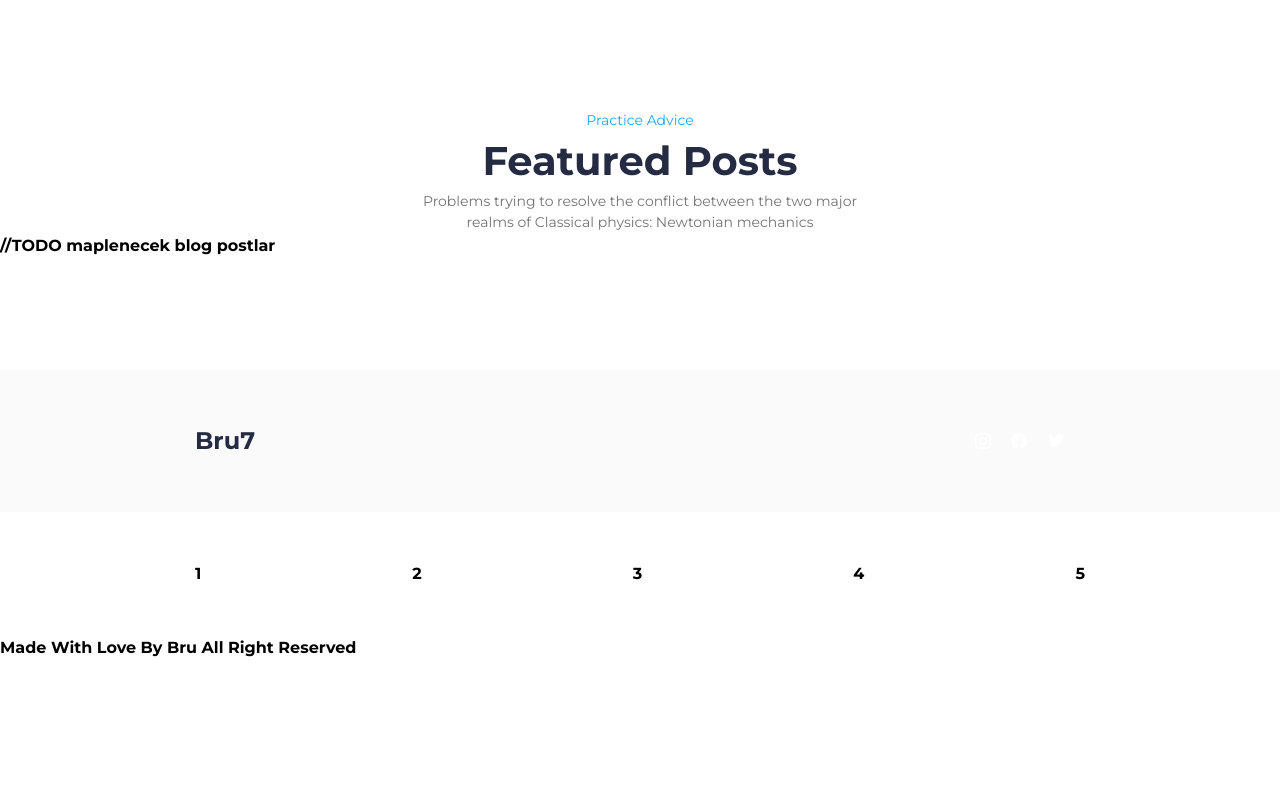
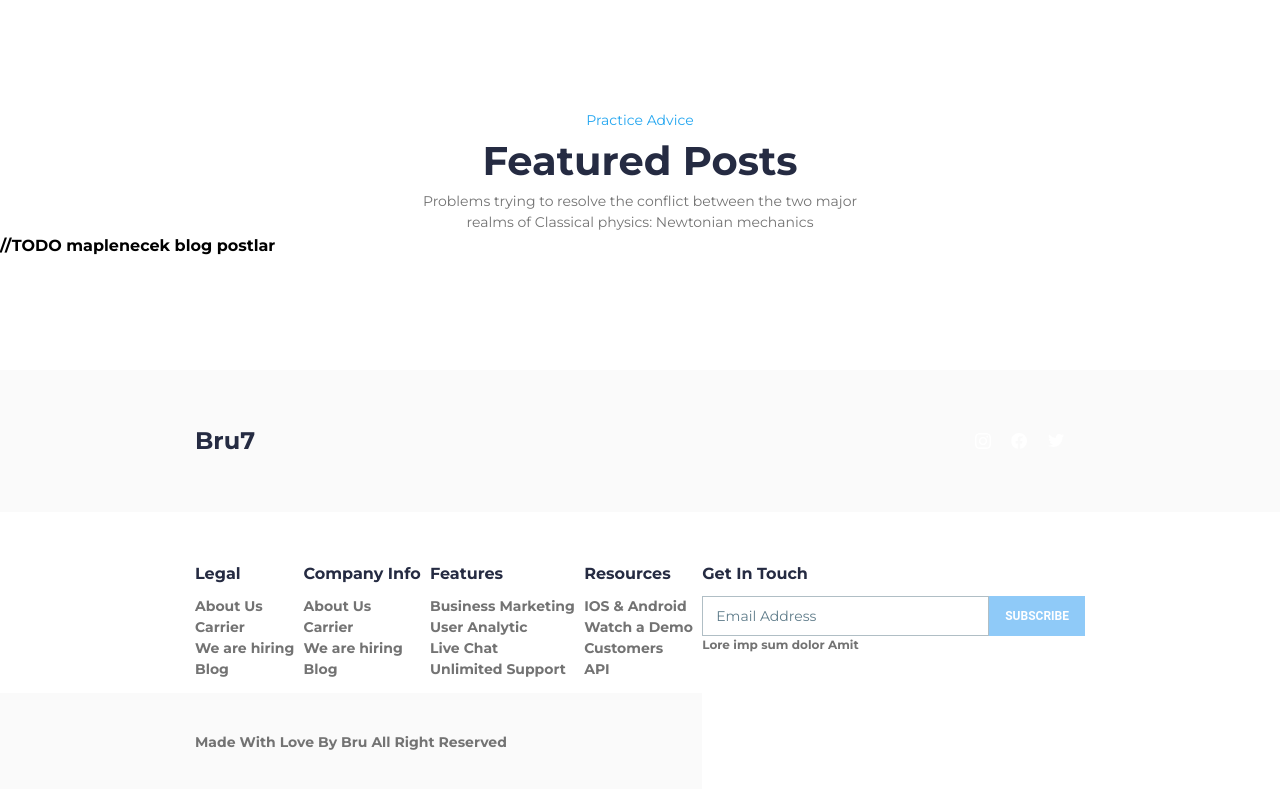
Before and after one commit to burgokmen/Bru-Trade-Boilerplate-Etrade-Website, a React (Vite) app: page / in a window 1280 px wide. Shown: the part 3738-4527 px from the top of the page. Before the commit the page ends 4398 px from the top, so only its background shows below. Built offline with nearby package versions, Linux system fonts and the light colour scheme.

Commit message:
footer components 95%

```diff
--- a/src/components/FooterComponents/FooterBody.jsx
+++ b/src/components/FooterComponents/FooterBody.jsx
@@ -1,23 +1,35 @@
-import React, { Fragment } from "react";
+import data from "../../data/data";
+import { InputWithButton } from "./InputFooter";
 
 const FooterBody = () => {
-  const mapFooter = (arr) => {
-    arr.map((arr, i) => {
-      return (
-        <React.Fragment key={i}>
-          <h5>{arr[0]}</h5>
-        </React.Fragment>
-      );
-    });
-  };
+  function mapFooter(arr) {
+    const arr0 = arr[0];
+    const arr1 = arr.splice(1, arr.length);
 
+    return (
+      <div>
+        <h5 className="text-darkBlue pb-[10px]">{arr0}</h5>
+        {arr1.map((a, i) => (
+          <h6 className="text-[#737373] text-[14px]" key={i}>
+            {a}
+          </h6>
+        ))}
+      </div>
+    );
+  }
   return (
-    <div className="flex py-[50px] px-[195px] justify-between">
-      <div>1</div>
-      <div>2</div>
-      <div>3</div>
-      <div>4</div>
-      <div>5</div>
+    <div className="py-[50px] px-[195px] flex  justify-between">
+      <div>{mapFooter(data.footerArr[1])}</div>
+      <div>{mapFooter(data.footerArr[2])}</div>
+      <div>{mapFooter(data.footerArr[3])}</div>
+      <div>{mapFooter(data.footerArr[4])}</div>
+      <div>
+        <h5 className="text-darkBlue pb-[10px]">{data.footerArr[5][0]}</h5>
+        {InputWithButton()}
+        <h6 className=" text-[12px] text-normal text-[#737373]">
+          {data.footerArr[5][1]}
+        </h6>
+      </div>
     </div>
   );
 };
--- a/src/components/FooterComponents/FooterBottom.jsx
+++ b/src/components/FooterComponents/FooterBottom.jsx
@@ -1,7 +1,13 @@
 import data from "../../data/data";
 
 const FooterBottom = () => {
-  return <span>{data.copyright}</span>;
+  return (
+    <div>
+      <span className="text-[14px] px-[195px] py-[40px] text-[#737373] bg-[#FAFAFA]">
+        {data.copyright}
+      </span>
+    </div>
+  );
 };
 
 export default FooterBottom;
--- /dev/null
+++ b/src/components/FooterComponents/InputFooter.jsx
@@ -0,0 +1,30 @@
+import React from "react";
+import { Input, Button } from "@material-tailwind/react";
+
+export function InputWithButton() {
+  const [email, setEmail] = React.useState("");
+  const onChange = ({ target }) => setEmail(target.value);
+
+  return (
+    <div className="flex">
+      <Input
+        type="email"
+        label="Email Address"
+        value={email}
+        onChange={onChange}
+        className="pr-20 text-[14px] rounded-none"
+        containerProps={{
+          className: "min-w-0",
+        }}
+      />
+      <Button
+        className="rounded-none"
+        size="sm"
+        color={email ? "blue" : "blue"}
+        disabled={!email}
+      >
+        Subscribe
+      </Button>
+    </div>
+  );
+}
```
